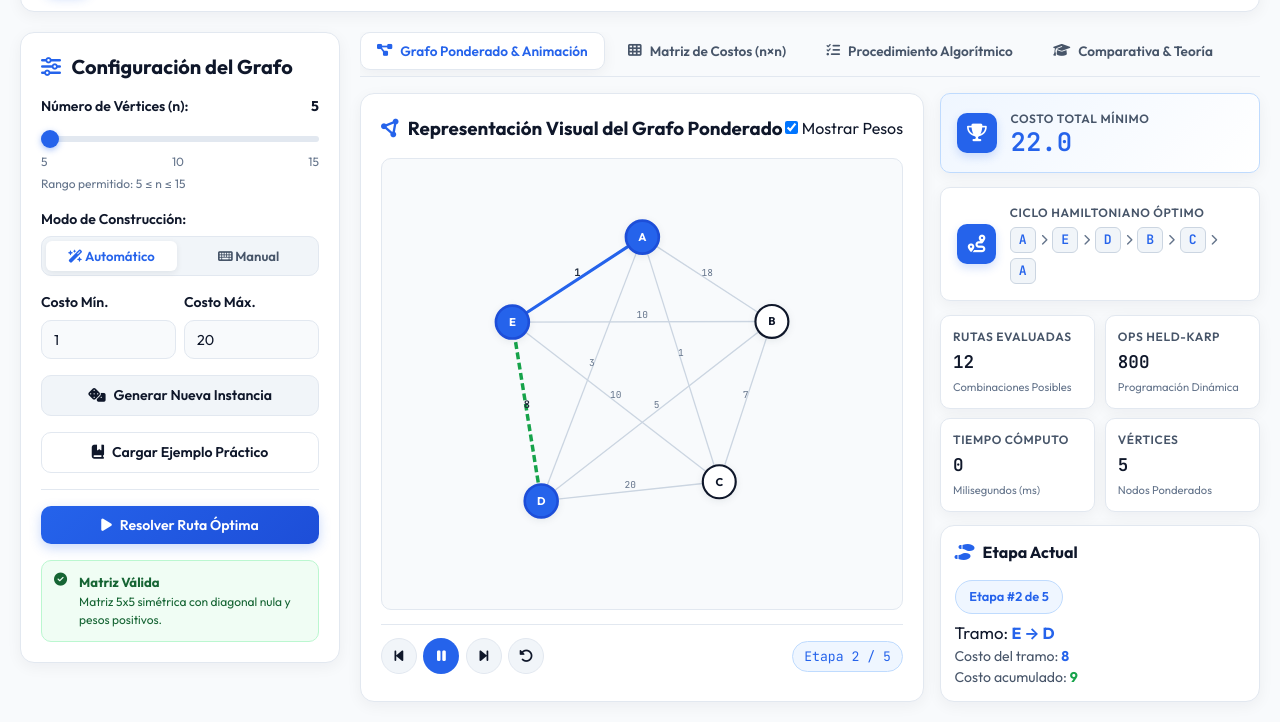
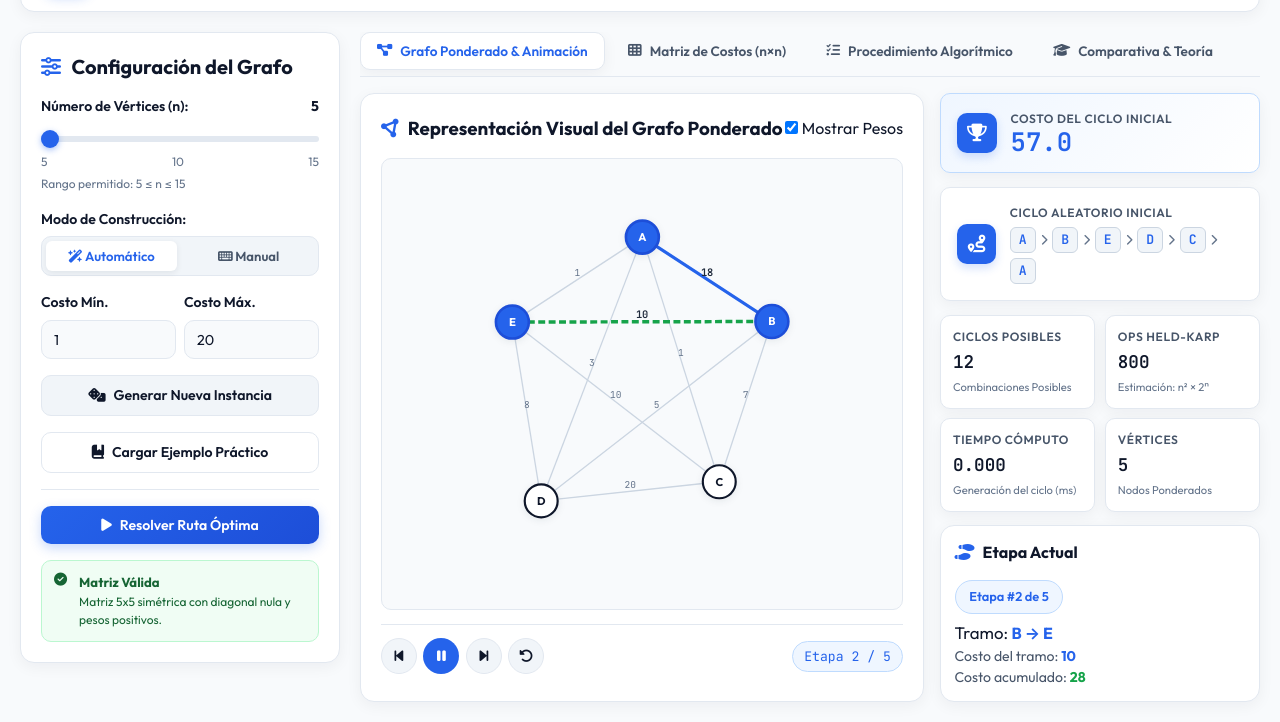
Before and after one commit to JoseAngelKyo/Mate-computacional, a plain HTML site: page FrontEnd/index.html in a window 1280 px wide. Both pictures are taken after a click on the button 441 px from the left and 746 px from the top of the page. Shown: the part 90-812 px from the top of the page. Drawn offline with Linux system fonts and the light colour scheme; no server answers.

Commit message:
fix: update initial cycle playback, procedure steps, and instance metrics

```diff
--- a/FrontEnd/index.html
+++ b/FrontEnd/index.html
@@ -176,7 +176,7 @@
                             <div class="metric-card metric-primary">
                                 <div class="metric-icon"><i class="fa-solid fa-trophy"></i></div>
                                 <div class="metric-data">
-                                    <span class="metric-label">Costo Total Mínimo</span>
+                                    <span class="metric-label" id="cost-label">Costo Total Mínimo</span>
                                     <h2 id="metric-total-cost">--</h2>
                                 </div>
                             </div>
@@ -184,7 +184,7 @@
                             <div class="metric-card">
                                 <div class="metric-icon"><i class="fa-solid fa-route"></i></div>
                                 <div class="metric-data">
-                                    <span class="metric-label">Ciclo Hamiltoniano Óptimo</span>
+                                    <span class="metric-label" id="tour-label">Ciclo Hamiltoniano Óptimo</span>
                                     <div class="route-pill-container" id="route-pill-container">
                                         <span class="route-placeholder">Presiona "Resolver Ruta Óptima"</span>
                                     </div>
@@ -193,19 +193,19 @@
 
                             <div class="metric-grid">
                                 <div class="metric-card metric-sm">
-                                    <span class="metric-label">Rutas Evaluadas</span>
+                                    <span class="metric-label">Ciclos Posibles</span>
                                     <h3 id="metric-brute-force">--</h3>
                                     <small>Combinaciones Posibles</small>
                                 </div>
                                 <div class="metric-card metric-sm">
                                     <span class="metric-label">Ops Held-Karp</span>
                                     <h3 id="metric-held-karp">--</h3>
-                                    <small>Programación Dinámica</small>
+                                    <small>Estimación: n² × 2ⁿ</small>
                                 </div>
                                 <div class="metric-card metric-sm">
                                     <span class="metric-label">Tiempo Cómputo</span>
                                     <h3 id="metric-exec-time">--</h3>
-                                    <small>Milisegundos (ms)</small>
+                                    <small id="metric-time-description">Milisegundos (ms)</small>
                                 </div>
                                 <div class="metric-card metric-sm">
                                     <span class="metric-label">Vértices</span>
@@ -379,7 +379,7 @@
         </main>
     </div>
 
-    <script src="./script.js?v=6"></script>
+    <script src="./script.js?v=10"></script>
 </body>
 
 </html>
--- a/FrontEnd/script.js
+++ b/FrontEnd/script.js
@@ -8,6 +8,7 @@ let state = {
     labels: [],
     nodeOffsets: [],
     solution: null,
+    previewTour: null,
     currentStep: 0,
     isPlaying: false,
     animTimer: null,
@@ -119,6 +120,7 @@ function generateRandomMatrix() {
 
     state.matrix = mat;
     invalidateSolution();
+    showRandomTour();
 
     renderMatrixTable();
     validateMatrixLocally();
@@ -497,10 +499,50 @@ function getCombinations(n, k, mustInclude) {
     return results;
 }
 
+function showRandomTour() {
+    const startTime = performance.now();
+    const nodes = Array.from({ length: state.n - 1 }, (_, i) => i + 1);
+    for (let i = nodes.length - 1; i > 0; i--) {
+        const j = Math.floor(Math.random() * (i + 1));
+        [nodes[i], nodes[j]] = [nodes[j], nodes[i]];
+    }
+    const path = [0, ...nodes, 0];
+    const cost = path.slice(1).reduce((sum, v, i) => sum + state.matrix[path[i]][v], 0);
+    let accumulated = 0;
+    const stages = path.slice(1).map((v, i) => {
+        const u = path[i];
+        accumulated += state.matrix[u][v];
+        return { stage: i + 1, from_label: state.labels[u], to_label: state.labels[v],
+            leg_cost: state.matrix[u][v], accumulated_cost: accumulated };
+    });
+    const generationTime = performance.now() - startTime;
+    state.previewTour = { optimal_tour_indices: path, stages };
+    let possibleTours = 1;
+    for (let i = 2; i < state.n; i++) possibleTours *= i;
+    document.getElementById("metric-brute-force").innerText = (possibleTours / 2).toLocaleString();
+    document.getElementById("metric-held-karp").innerText = (state.n ** 2 * 2 ** state.n).toLocaleString();
+    document.getElementById("metric-exec-time").innerText = generationTime.toFixed(3);
+    document.getElementById("metric-time-description").innerText = "Generación del ciclo (ms)";
+    renderProcedureTable();
+    document.getElementById("total-steps-num").innerText = stages.length;
+    document.getElementById("cost-label").innerText = "Costo del Ciclo Inicial";
+    document.getElementById("tour-label").innerText = "Ciclo Aleatorio Inicial";
+    document.getElementById("metric-total-cost").innerText = cost.toFixed(1);
+    document.getElementById("route-pill-container").innerHTML = path.map(v =>
+        `<span class="route-node-tag">${state.labels[v]}</span>`
+    ).join('<i class="fa-solid fa-chevron-right route-arrow"></i>');
+    document.getElementById("current-leg-info").innerHTML =
+        '<p class="text-muted">Presiona ▶ para animar el ciclo inicial o «Resolver Ruta Óptima» para buscar el de menor costo.</p>';
+}
+
 function invalidateSolution() {
     solveRequestId++;
     pauseAnimation();
     state.solution = null;
+    state.previewTour = null;
+    document.getElementById("metric-time-description").innerText = "Milisegundos (ms)";
+    document.getElementById("cost-label").innerText = "Costo Total Mínimo";
+    document.getElementById("tour-label").innerText = "Ciclo Hamiltoniano Óptimo";
     state.currentStep = 0;
     for (const id of ["metric-total-cost", "metric-brute-force", "metric-held-karp", "metric-exec-time"]) {
         document.getElementById(id).innerText = "--";
@@ -521,6 +563,7 @@ function updateSolutionUI() {
     document.getElementById("metric-brute-force").innerText = sol.execution_stats.brute_force_tours.toLocaleString();
     document.getElementById("metric-held-karp").innerText = sol.execution_stats.held_karp_ops.toLocaleString();
     document.getElementById("metric-exec-time").innerText = sol.execution_stats.execution_time_ms;
+    document.getElementById("metric-time-description").innerText = "Optimización Held-Karp (ms)";
 
     const pillContainer = document.getElementById("route-pill-container");
     let pillHtml = "";
@@ -538,7 +581,7 @@ function updateSolutionUI() {
 }
 
 function updateLegInfoBox() {
-    const sol = state.solution;
+    const sol = state.solution || state.previewTour;
     const box = document.getElementById("current-leg-info");
     if (!sol || state.currentStep === 0) {
         box.innerHTML = `<p class="text-muted">Presiona 'Play' o usa los controles para animar la ruta paso a paso.</p>`;
@@ -567,7 +610,8 @@ function renderGraph() {
     const showWeights = document.getElementById("chk-show-weights").checked;
     const n = state.n;
     const labels = state.labels;
-    const sol = state.solution;
+    const sol = state.solution || state.previewTour;
+    const displayedStep = state.currentStep;
 
     svg.innerHTML = "";
 
@@ -611,7 +655,7 @@ function renderGraph() {
             const edgeKey1 = `${i}_${j}`;
             const stepNum = activeTourEdges.get(edgeKey1);
             const isTourEdge = stepNum !== undefined;
-            const isStepActive = isTourEdge && (state.currentStep >= stepNum);
+            const isStepActive = isTourEdge && (displayedStep >= stepNum);
             const isCurrentAnimStep = isTourEdge && (state.currentStep === stepNum);
 
             let strokeClass = "svg-edge";
@@ -644,10 +688,10 @@ function renderGraph() {
         let isNodeVisited = false;
         let isCurrentNode = false;
 
-        if (sol && sol.optimal_tour_indices && state.currentStep > 0) {
-            const currentVisitedPath = sol.optimal_tour_indices.slice(0, state.currentStep + 1);
+        if (sol && sol.optimal_tour_indices && displayedStep > 0) {
+            const currentVisitedPath = sol.optimal_tour_indices.slice(0, displayedStep + 1);
             isNodeVisited = currentVisitedPath.includes(pos.index);
-            isCurrentNode = sol.optimal_tour_indices[state.currentStep] === pos.index;
+            isCurrentNode = sol.optimal_tour_indices[displayedStep] === pos.index;
         }
 
         const circle = document.createElementNS("http://www.w3.org/2000/svg", "circle");
@@ -667,7 +711,7 @@ function renderGraph() {
 }
 
 function renderProcedureTable() {
-    const sol = state.solution;
+    const sol = state.solution || state.previewTour;
     const tbody = document.getElementById("procedure-table-body");
     if (!sol) {
         tbody.innerHTML = `<tr><td colspan="7" class="text-center py-4 text-muted">Ejecute el algoritmo.</td></tr>`;
@@ -701,7 +745,7 @@ function renderDPSummary() {
     const sol = state.solution;
     const container = document.getElementById("dp-summary-container");
     if (!sol || !sol.dp_summary) {
-        container.innerHTML = `<p class="text-muted p-3">Ejecute el solver para explorar los subproblemas.</p>`;
+        container.innerHTML = `<p class="text-muted p-3" style="grid-column: 1 / -1;">Los subproblemas de Held-Karp se calculan al presionar «Resolver Ruta Óptima». La reproducción del ciclo inicial solo muestra sus tramos y costos.</p>`;
         return;
     }
 
@@ -721,7 +765,7 @@ function renderDPSummary() {
 function togglePlayAnimation() {
     if (state.isPlaying) {
         pauseAnimation();
-    } else if (!state.solution) {
+    } else if (!state.solution && !state.previewTour) {
         return solveTSP();
     } else {
         startAnimation();
@@ -729,8 +773,9 @@ function togglePlayAnimation() {
 }
 
 function startAnimation() {
-    if (!state.solution) return;
-    if (state.currentStep >= state.solution.stages.length) {
+    const tour = state.solution || state.previewTour;
+    if (!tour) return;
+    if (state.currentStep >= tour.stages.length) {
         state.currentStep = 0;
         stepChanged();
     }
@@ -749,11 +794,12 @@ function pauseAnimation() {
 function restartTimer() {
     if (state.animTimer) clearInterval(state.animTimer);
     state.animTimer = setInterval(() => {
-        if (!state.solution) return;
-        if (state.currentStep < state.solution.stages.length) {
+        const tour = state.solution || state.previewTour;
+        if (!tour) { pauseAnimation(); return; }
+        if (state.currentStep < tour.stages.length) {
             state.currentStep++;
             stepChanged();
-            if (state.currentStep === state.solution.stages.length) {
+            if (state.currentStep === tour.stages.length) {
                 pauseAnimation();
             }
         } else {
@@ -772,7 +818,8 @@ function prevStep() {
 
 function nextStep() {
     pauseAnimation();
-    if (state.solution && state.currentStep < state.solution.stages.length) {
+    const tour = state.solution || state.previewTour;
+    if (tour && state.currentStep < tour.stages.length) {
         state.currentStep++;
         stepChanged();
     }
```
